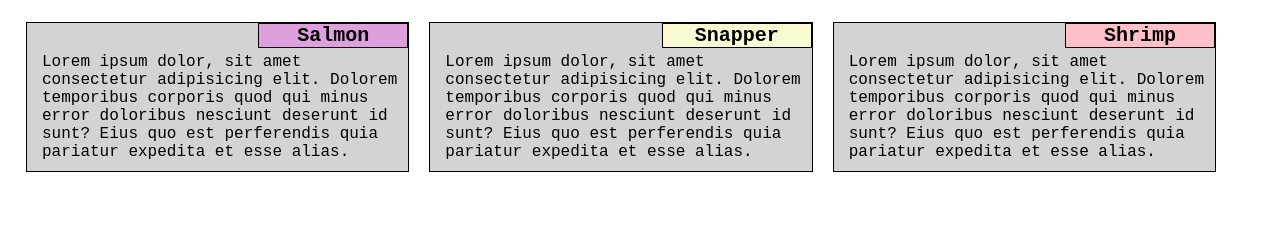
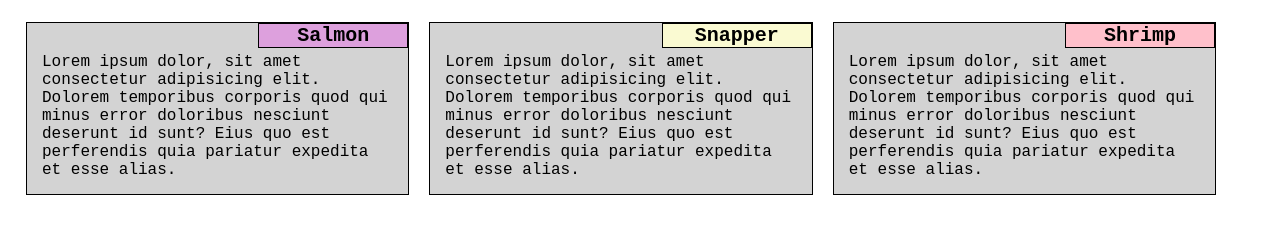
Before and after one commit to maria-lundstrom/coursera-web-developer, a plain HTML site: page module2-solution/index.html in a window 1280 px wide. Shown: the part 59-292 px from the top of the page. Drawn offline with Linux system fonts and the light colour scheme.

Commit message:
Update styles.css

```diff
--- a/module2-solution/css/styles.css
+++ b/module2-solution/css/styles.css
@@ -32,9 +32,9 @@
     border: 1px solid black;
     background-color: lightgrey;
     padding-top: 30px;
-    padding-bottom: 10px;
+    padding-bottom: 15px;
     padding-left: 15px;
-    padding-right: 10px;
+    padding-right: 15px;
     margin-right: 10px;
     margin-left: 10px;
     margin-bottom: 20px;
```
